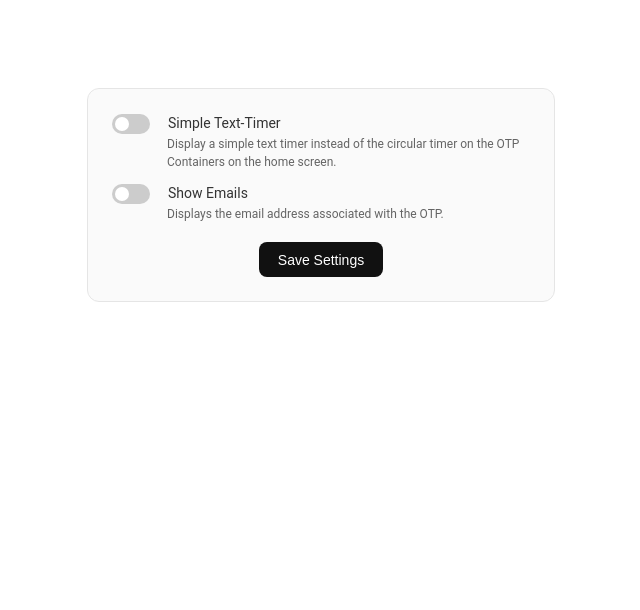
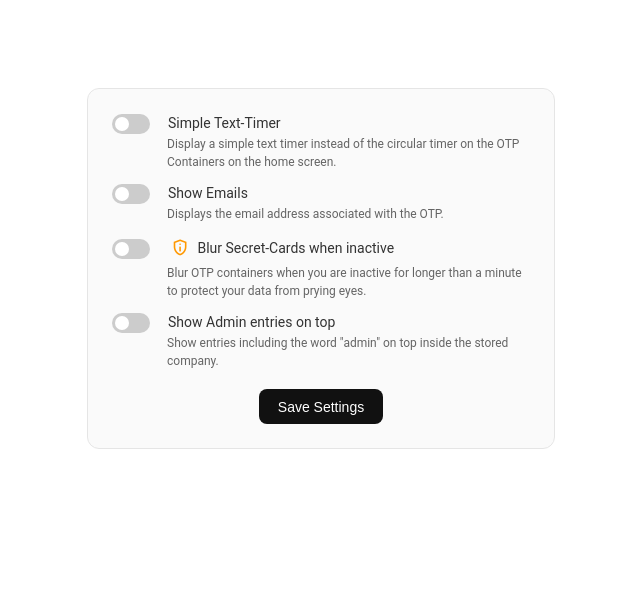
Before and after one commit to Migrim/OTP-Manager-Refactored, a Flask app: page /settings in a window 1280 px wide. Shown: the part 58-668 px from the top of the page, without its empty margins (319-959 px from the left). Run offline with Flask 3, Linux system fonts and the light colour scheme; the visitor is signed in with stand-in values (Sample User, id 1); data that the repository does not hold is empty.

Commit message:
Added a new privacy setting to blur codes when inactive; Added a setting to show secrets including the word admin on top!

```diff
--- a/app.py
+++ b/app.py
@@ -75,6 +75,8 @@ def row_to_settings(row):
         "text_color": row[11] or "#FFFFFF",
         "show_emails": int(row[12] or 0),
         "show_company": int(row[13] or 0),
+        "blur_on_inactive": int(row[14] or 0),
+        "show_including_admin_on_top": int(row[15] or 0),
     }
 
 @app.errorhandler(404)
@@ -254,6 +256,8 @@ def update_settings():
         "show_content_titles": 1 if request.form.get("show_content_titles") in ("on", "true", "1") else 0,
         "show_emails": 1 if request.form.get("show_emails") in ("on", "true", "1") else 0,
         "show_company": 1 if request.form.get("show_company") in ("on", "true", "1") else 0,
+        "blur_on_inactive": 1 if request.form.get("blur_on_inactive") in ("on", "true", "1") else 0,
+        "show_including_admin_on_top": 1 if request.form.get("show_including_admin_on_top") in ("on", "true", "1") else 0,
     }
     alert_color = request.form.get("alert_color")
     text_color = request.form.get("text_color")
@@ -268,6 +272,8 @@ def update_settings():
                     show_content_titles = ?,
                     show_emails = ?,
                     show_company = ?,
+                    blur_on_inactive = ?,
+                    show_including_admin_on_top = ?,
                     alert_color = COALESCE(?, alert_color),
                     text_color = COALESCE(?, text_color)
                 WHERE id = ?
@@ -278,6 +284,8 @@ def update_settings():
                     payload["show_content_titles"],
                     payload["show_emails"],
                     payload["show_company"],
+                    payload["blur_on_inactive"],
+                    payload["show_including_admin_on_top"],
                     alert_color,
                     text_color,
                     g.user_id,
--- a/database.py
+++ b/database.py
@@ -117,9 +117,17 @@ def init_db():
                 alert_color TEXT DEFAULT '#333333',
                 text_color TEXT DEFAULT '#FFFFFF',
                 show_emails INTEGER DEFAULT 0,
-                show_company INTEGER DEFAULT 0
+                show_company INTEGER DEFAULT 0,
+                blur_on_inactive INTEGER DEFAULT 1,
+                show_including_admin_on_top INTEGER DEFAULT 0
             )
         """)
+        c.execute("PRAGMA table_info(users)")
+        cols = [row[1] for row in c.fetchall()]
+        if "blur_on_inactive" not in cols:
+            c.execute("ALTER TABLE users ADD COLUMN blur_on_inactive INTEGER DEFAULT 0")
+        if "show_including_admin_on_top" not in cols:
+            c.execute("ALTER TABLE users ADD COLUMN show_including_admin_on_top INTEGER DEFAULT 0")
         db.commit()
         if created:
             c.execute("INSERT OR IGNORE INTO companies (name) VALUES ('Public'), ('Private')")
--- a/static/styles/settings.css
+++ b/static/styles/settings.css
@@ -166,3 +166,15 @@
 .dark-mode .setting-description {
     color: rgba(255, 255, 255, 0.5);
 }
+
+.blur-warning-icon {
+    color: #ff9800;
+    margin-right: 2px;
+    margin-bottom: 4px;
+    vertical-align: middle;
+    transform: scale(0.8);
+}
+
+.dark-mode .blur-warning-icon {
+    color: #ffa726;
+}
--- a/templates/login.html
+++ b/templates/login.html
@@ -11,7 +11,7 @@
 {% block content %}
 <div class="login-container">
     <div class="version-label">
-        <i class="fa-solid fa-lock"></i> v.2.0.38 indev
+        <i class="fa-solid fa-lock"></i> v.2.0.40 indev
     </div>
     <h2 class="login-title">Login to OTP-Tool</h2>
     <form method="POST" class="login-form">
--- a/templates/settings.html
+++ b/templates/settings.html
@@ -62,6 +62,23 @@
             <div class="setting-description">Shows the company name linked to the OTP code.</div>
             #}
 
+            <label class="settings-switch">
+                <input type="checkbox" id="blur_on_inactive" name="blur_on_inactive" {{ 'checked' if user.blur_on_inactive else '' }}>
+                <span class="slider"></span>
+                <span class="switch-text">
+                    <span class="material-symbols-outlined blur-warning-icon">privacy_tip</span>
+                    Blur Secret-Cards when inactive
+                </span>
+            </label>
+            <div class="setting-description">Blur OTP containers when you are inactive for longer than a minute to protect your data from prying eyes.</div>
+
+            <label class="settings-switch">
+                <input type="checkbox" id="show_including_admin_on_top" name="show_including_admin_on_top" {{ 'checked' if user.show_including_admin_on_top else '' }}>
+                <span class="slider"></span>
+                <span class="switch-text">Show Admin entries on top</span>
+            </label>
+            <div class="setting-description">Show entries including the word "admin" on top inside the stored company.</div>
+
             {#
             <div class="settings-color">
                 <label for="alert_color">Alert Color</label>
```
Also changed, not shown: edit-database.py (+68 -40 lines), templates/home.html (+72 -2 lines).
